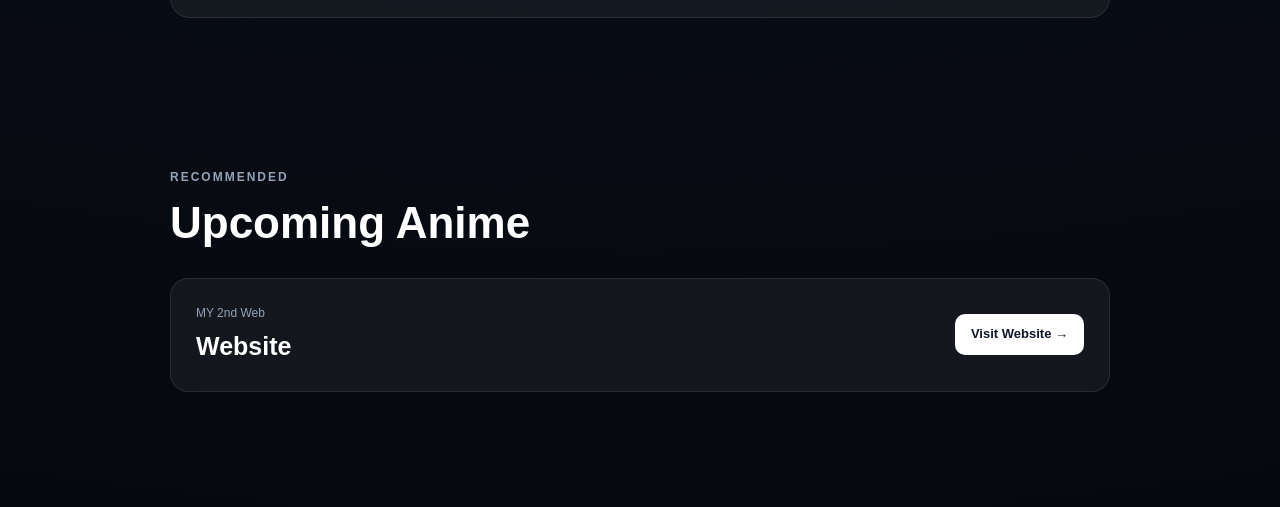
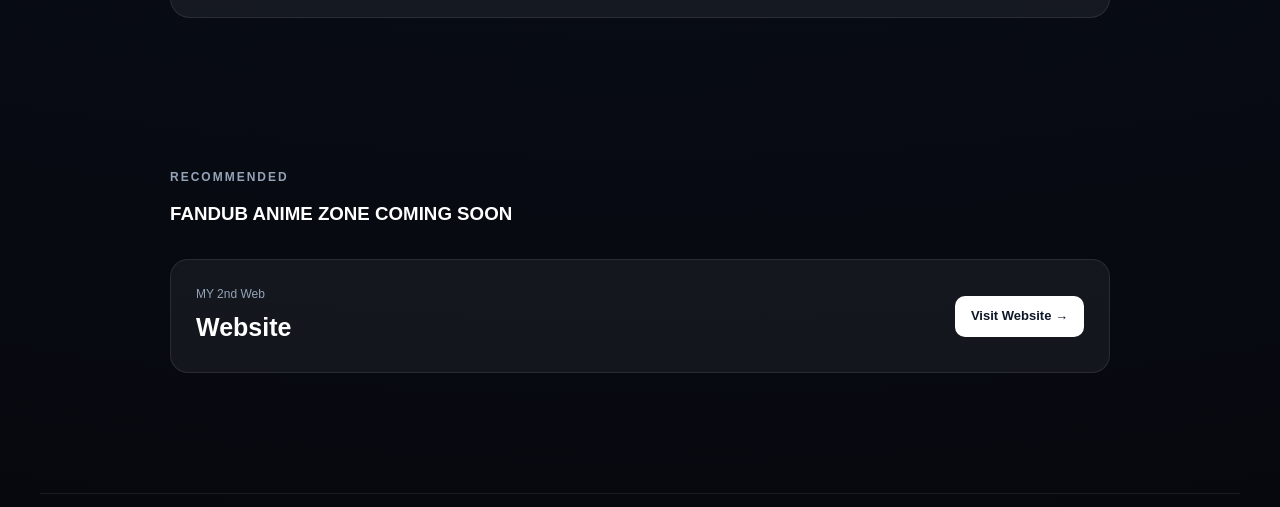
Before and after one commit to rahatofc9-code/KAGE-VERSE, a plain HTML site: page index.html in a window 1280 px wide. Shown: the part 3549-4056 px from the top of the page. Drawn offline with Linux system fonts and the light colour scheme.

Commit message:
Add files via upload

```diff
--- a/index.html
+++ b/index.html
@@ -666,7 +666,7 @@
                         through available services.
                     </p>
 
-                    <a href="https://an1.ca/moviebox-premium/">
+                    <a href="https://leeapk.com/0012-moviebox-mod-apk/download/">
                         Learn More →
                     </a>
 
@@ -784,9 +784,9 @@
                     RECOMMENDED
                 </p>
 
-                <h2>
-                    Upcoming Anime
-                </h2>
+                <h3>
+                    FANDUB ANIME ZONE COMING SOON
+                </h3>
 
             </div>
 
```
